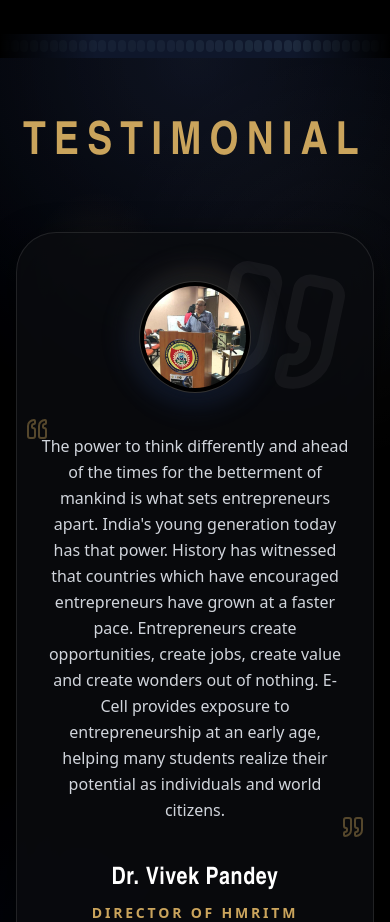
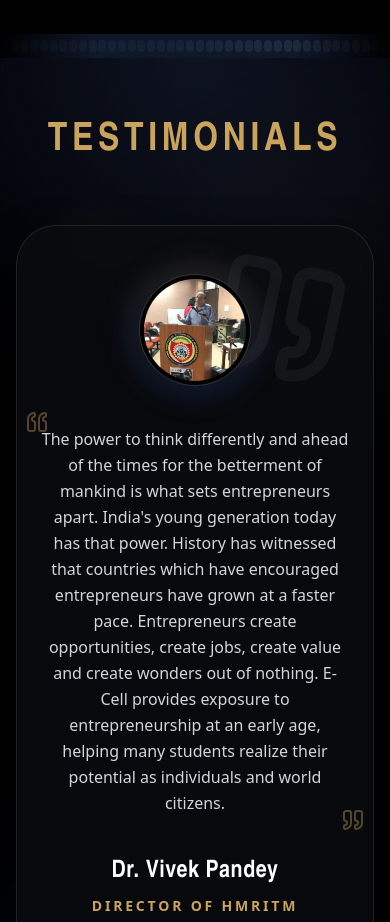
Before and after one commit to Satyamgupta31/ecell, a React (Vite) app: page / in a window 390 px wide. Shown: the part 3740-4662 px from the top of the page. Built offline with nearby package versions, Linux system fonts and the light colour scheme.

Commit message:
responsive testimonilas

```diff
--- a/src/pages/Home/thought.jsx
+++ b/src/pages/Home/thought.jsx
@@ -119,13 +119,13 @@ export function Thought() {
           className="mb-16 md:mb-24 flex flex-col items-center justify-center text-center"
         >
           <p
-            className="text-[2.85rem] leading-none font-semibold uppercase tracking-[0.18em] sm:text-6xl lg:text-[5rem]"
+            className="text-[clamp(1.9rem,10vw,5rem)] leading-none font-semibold uppercase tracking-[0.12em] sm:tracking-[0.16em]"
             style={{
               color: "#caa45c",
               fontFamily: "'Oswald', 'Arial Narrow', sans-serif",
             }}
           >
-            Testimonial
+            TESTIMONIALS
           </p>
         </motion.div>
 
```
